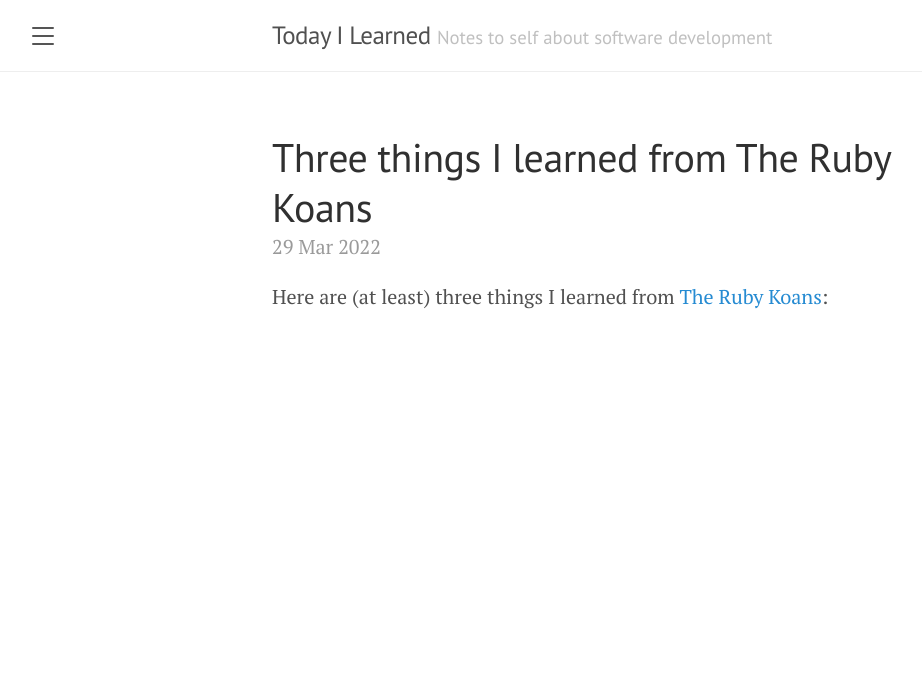
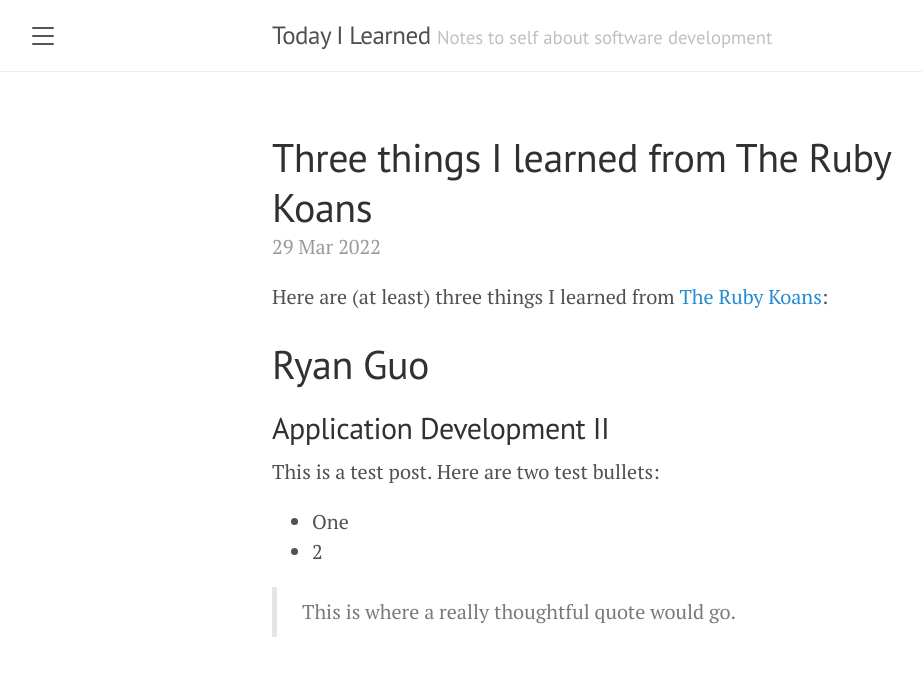
Before and after one commit to ryanguo1998/blog, a Jekyll site: the page built from _posts/2022-03-29-three-things-i-learned-from-the-ruby-koans.md, in a window 1280 px wide. Shown: the top 676 px of the page, without its empty margins (8-930 px from the left). Built offline with Jekyll 4.4.1, drawn with Linux system fonts in a browser that asks for light colours.

Commit message:
Update 2022-03-29-three-things-i-learned-from-the-ruby-koans.md

```diff
--- a/_posts/2022-03-29-three-things-i-learned-from-the-ruby-koans.md
+++ b/_posts/2022-03-29-three-things-i-learned-from-the-ruby-koans.md
@@ -4,3 +4,13 @@ title: Three things I learned from The Ruby Koans
 ---
 
 Here are (at least) three things I learned from [The Ruby Koans](http://rubykoans.com/):
+
+# Ryan Guo
+## Application Development II
+
+This is a test post. Here are two test bullets:
+- One
+- 2
+
+> This is where a really
+> thoughtful quote would go.
```
